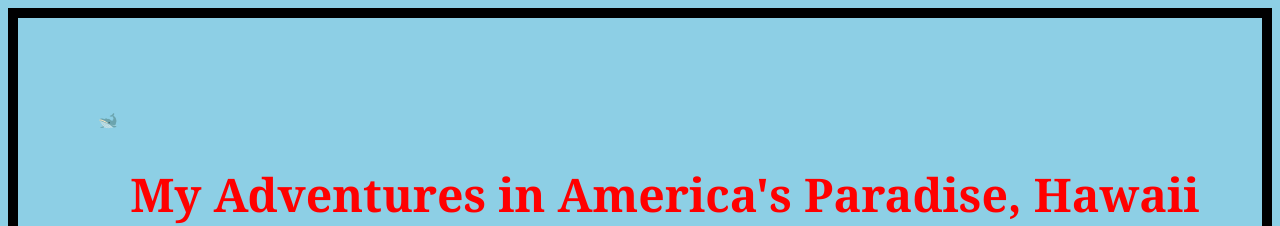
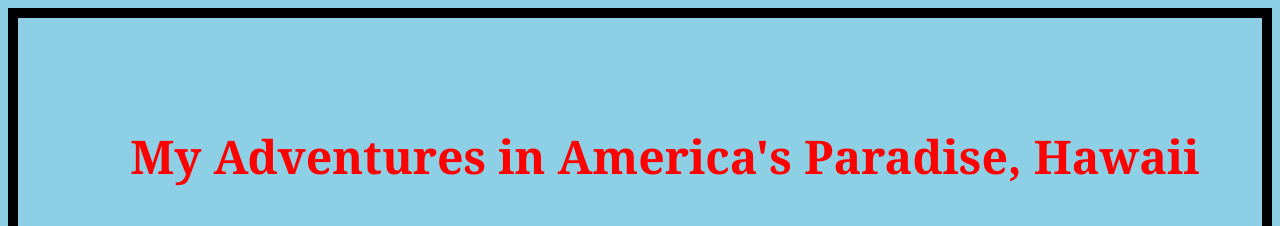
Before and after one commit to STL-LC101-Sept-22/js-assignment-4-html-me-something-Keyzz33, a website: page index.html in a window 1280 px wide. Shown: the top 226 px of the page. Drawn offline with Linux system fonts and the light colour scheme.

Commit message:
Removed div

```diff
--- a/index.html
+++ b/index.html
@@ -6,7 +6,6 @@
       <body>
       <header>
 
-            <p>&#x1F40B</p>
          <h1 class= "intro" id="mainHeading">My Adventures in America's Paradise, Hawaii</h1>
 
          </header>
```
